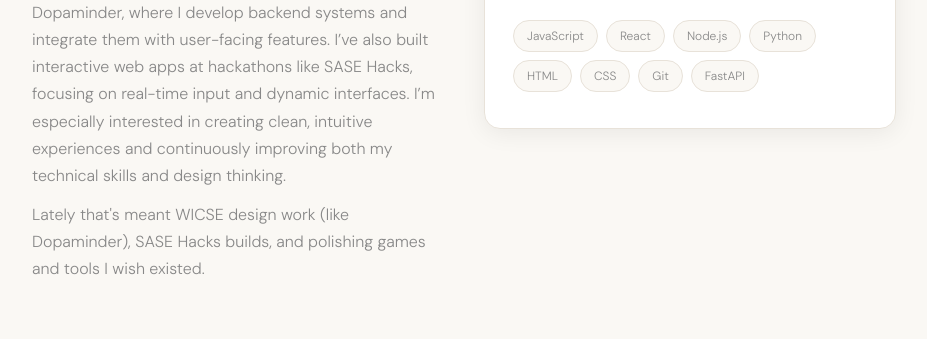
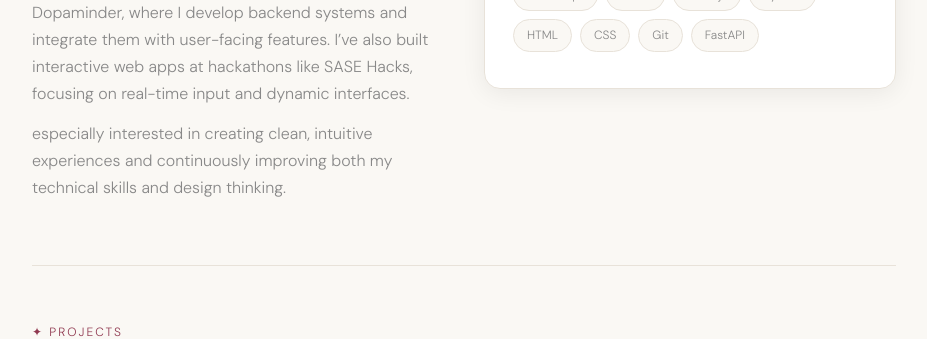
Before and after one commit to florida-k/my-portfolio, a React (Vite) app: page / in a window 1280 px wide. Shown: the part 980-1319 px from the top of the page, without its empty margins (176-1103 px from the left). Built offline with nearby package versions, Linux system fonts and the light colour scheme.

Commit message:
about me again

```diff
--- a/src/App.jsx
+++ b/src/App.jsx
@@ -156,11 +156,9 @@ export default function App() {
                     I&apos;m Florida, a developer and student based in Gainesville. I enjoy building things that live on the internet—especially projects that combine functionality, design, and real user interaction.
                     Recently, I’ve been working on full-stack applications through WiCSE, including Dopaminder, where I develop backend systems and integrate them with user-facing features.
                     I’ve also built interactive web apps at hackathons like SASE Hacks, focusing on real-time input and dynamic interfaces.
-                    I’m especially interested in creating clean, intuitive experiences and continuously improving both my technical skills and design thinking.
                   </p>
                   <p>
-                    Lately that&apos;s meant WICSE design work (like Dopaminder), SASE Hacks builds,
-                    and polishing games and tools I wish existed.
+                    especially interested in creating clean, intuitive experiences and continuously improving both my technical skills and design thinking.
                   </p>
                 </div>
               </div>
```
